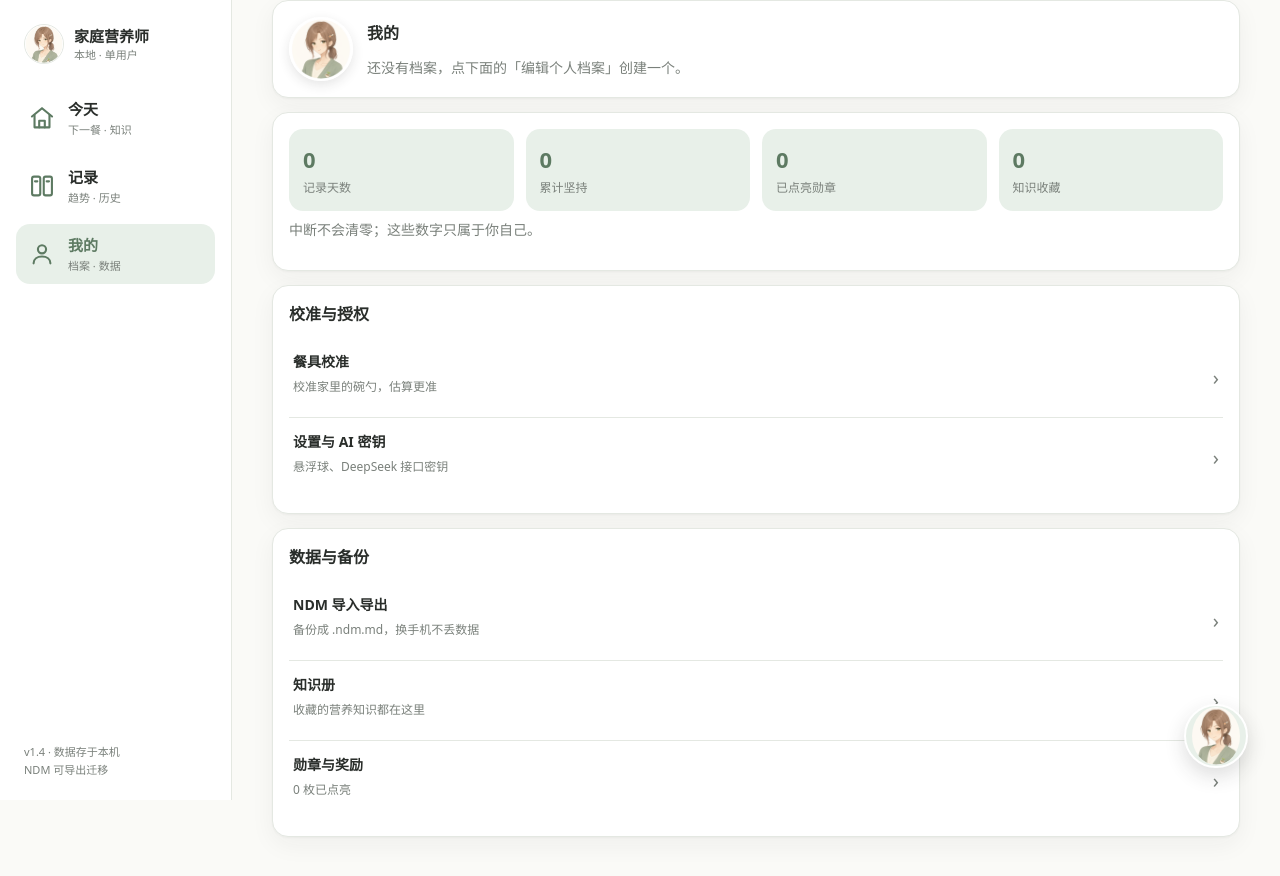
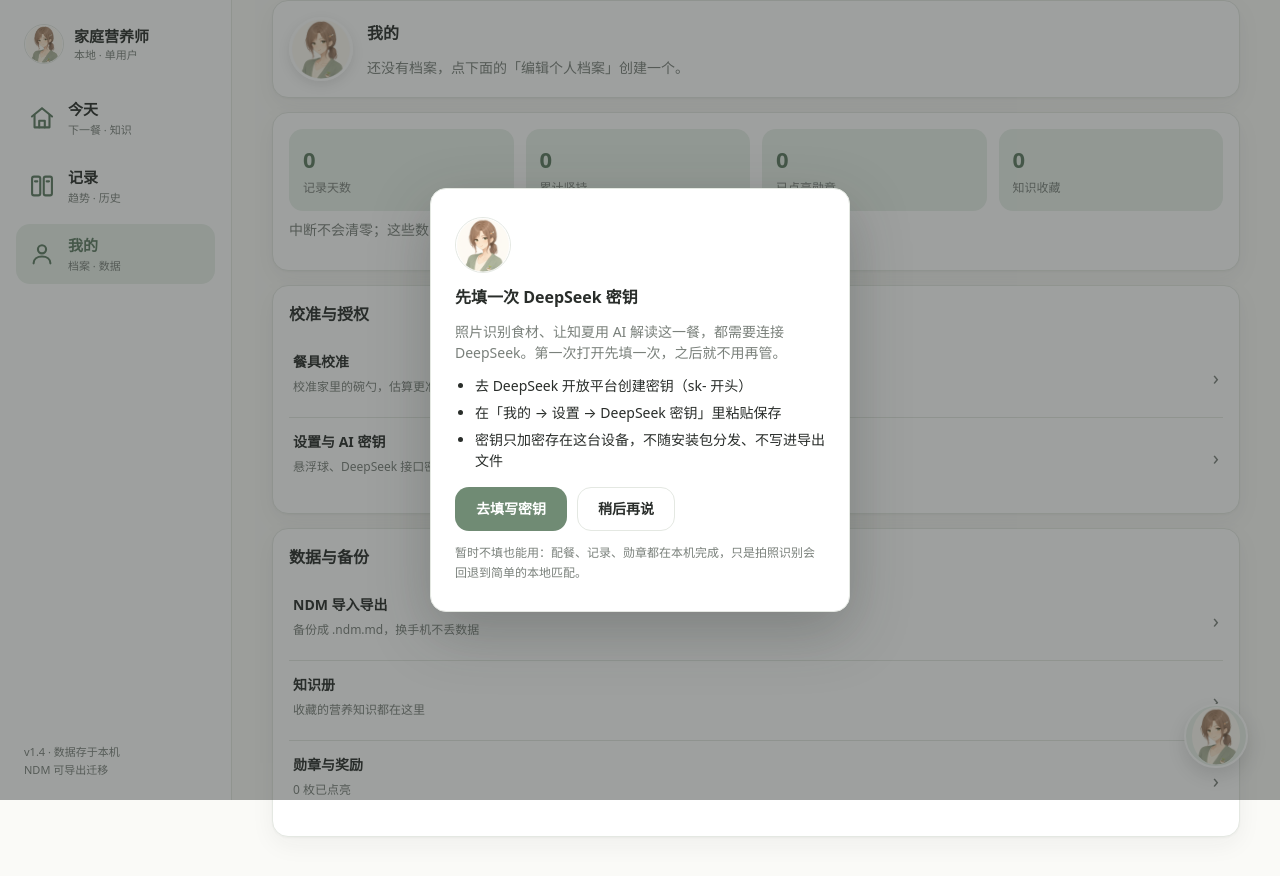
Before and after one commit to WFY-1-BYO/-app, a React (Vite) app: page /mine in a window 1280 px wide. Shown: the top 876 px of the page. Built offline with nearby package versions, Linux system fonts and the light colour scheme.

Commit message:
feat(v1.7): 首次启动提醒填写 DeepSeek 密钥，修正看图说明

```diff
--- a/src/App.tsx
+++ b/src/App.tsx
@@ -1,6 +1,7 @@
 import { useEffect } from 'react'
 import { BrowserRouter, Route, Routes } from 'react-router-dom'
 import AppShell from './components/AppShell'
+import ApiKeyPrompt from './components/ApiKeyPrompt'
 import Onboarding from './pages/Onboarding'
 import Today from './pages/Today'
 import Records from './pages/Records'
@@ -41,6 +42,7 @@ export default function App() {
 
   return (
     <BrowserRouter>
+      <ApiKeyPrompt />
       <Routes>
         <Route element={<AppShell />}>
           <Route path="/" element={<Today />} />
--- /dev/null
+++ b/src/components/ApiKeyPrompt.tsx
@@ -0,0 +1,62 @@
+import { useState } from 'react'
+import { useNavigate } from 'react-router-dom'
+import { useAppStore } from '../store/appStore'
+import { markApiKeyPromptSeen, shouldShowApiKeyPrompt } from '../lib/apiKeyPrompt'
+
+/**
+ * 首次打开 App 时的密钥引导。
+ * 拍照识别食材、健康报告解读、配餐 AI 点评都依赖 DeepSeek，没填密钥时会
+ * 回退到本地规则 —— 所以第一次启动就把这件事说清楚，并给一条直达设置的路。
+ * 只弹一次，密钥本身不在这里输入、不回显、不进产物。
+ */
+export default function ApiKeyPrompt() {
+  const settings = useAppStore(state => state.data.settings)
+  const initialized = useAppStore(state => state.initialized)
+  const navigate = useNavigate()
+  const [visible, setVisible] = useState(
+    () => initialized && shouldShowApiKeyPrompt(settings),
+  )
+
+  if (!visible) return null
+
+  const dismiss = (goToSettings: boolean) => {
+    markApiKeyPromptSeen()
+    setVisible(false)
+    if (goToSettings) navigate('/settings')
+  }
+
+  return (
+    <div className="api-key-prompt-backdrop">
+      <section
+        className="card api-key-prompt-card"
+        role="dialog"
+        aria-modal="true"
+        aria-labelledby="api-key-prompt-title"
+      >
+        <img src="/assistant.png" alt="知夏" className="api-key-prompt-avatar" />
+        <h2 id="api-key-prompt-title" className="section-title">
+          先填一次 DeepSeek 密钥
+        </h2>
+        <p className="muted">
+          照片识别食材、让知夏用 AI 解读这一餐，都需要连接 DeepSeek。第一次打开先填一次，之后就不用再管。
+        </p>
+        <ul className="api-key-prompt-list">
+          <li>去 DeepSeek 开放平台创建密钥（sk- 开头）</li>
+          <li>在「我的 → 设置 → DeepSeek 密钥」里粘贴保存</li>
+          <li>密钥只加密存在这台设备，不随安装包分发、不写进导出文件</li>
+        </ul>
+        <div className="row api-key-prompt-actions">
+          <button type="button" className="button" onClick={() => dismiss(true)}>
+            去填写密钥
+          </button>
+          <button type="button" className="button ghost" onClick={() => dismiss(false)}>
+            稍后再说
+          </button>
+        </div>
+        <p className="muted api-key-prompt-foot">
+          暂时不填也能用：配餐、记录、勋章都在本机完成，只是拍照识别会回退到简单的本地匹配。
+        </p>
+      </section>
+    </div>
+  )
+}
--- /dev/null
+++ b/src/lib/apiKeyPrompt.ts
@@ -0,0 +1,57 @@
+import type { AppSettings } from '../types'
+import { hasAiKey } from './aiKey'
+
+/** 首次启动提醒只弹一次；用户选「稍后再说」或「去填写」后都记下，不再打扰。 */
+export const API_KEY_PROMPT_STORAGE_KEY = 'family-nutritionist:api-key-prompt:v1'
+
+type ReadStorage = Pick<Storage, 'getItem'>
+type WriteStorage = Pick<Storage, 'setItem'>
+
+function browserStorage(): Storage | null {
+  try {
+    return typeof window === 'undefined' ? null : window.localStorage
+  } catch {
+    return null
+  }
+}
+
+/**
+ * 是否需要提醒填密钥：只在「首次打开」且「尚未填写密钥」时为真。
+ * localStorage 不可用时仍然提醒（隐私模式下最多每次启动提醒一次）。
+ */
+export function shouldShowApiKeyPrompt(
+  settings: AppSettings,
+  storage: ReadStorage | null = browserStorage(),
+): boolean {
+  if (hasAiKey(settings)) return false
+  if (!storage) return true
+  try {
+    return storage.getItem(API_KEY_PROMPT_STORAGE_KEY) !== 'seen'
+  } catch {
+    return true
+  }
+}
+
+/** 记住用户已经看过提醒。 */
+export function markApiKeyPromptSeen(
+  storage: WriteStorage | null = browserStorage(),
+): void {
+  if (!storage) return
+  try {
+    storage.setItem(API_KEY_PROMPT_STORAGE_KEY, 'seen')
+  } catch {
+    // 存不下就算了：不影响 App 使用
+  }
+}
+
+/** 仅供测试与「重置提醒」使用。 */
+export function resetApiKeyPrompt(
+  storage: Pick<Storage, 'removeItem'> | null = browserStorage(),
+): void {
+  if (!storage) return
+  try {
+    storage.removeItem(API_KEY_PROMPT_STORAGE_KEY)
+  } catch {
+    // 忽略
+  }
+}
--- a/src/pages/Settings.tsx
+++ b/src/pages/Settings.tsx
@@ -97,8 +97,8 @@ export default function Settings() {
         <h2 className="section-title">DeepSeek 密钥</h2>
         <p className="muted">
           接口已内置（api.deepseek.com），你只需要在 DeepSeek
-          开放平台创建密钥后填一次。填好后：健康报告文字可在线识别，配餐结果可让知夏做 AI
-          解读。
+          开放平台创建密钥后填一次。填好后：食材照片可以看图识别，健康报告文字可在线识别，配餐结果可让知夏做
+          AI 解读。
         </p>
 
         <div className="form-row">
@@ -132,8 +132,8 @@ export default function Settings() {
 
         <div className="key-disclaimer">
           <p className="muted">
-            如实说明：食材照片识别走本地几何估算（DeepSeek 暂不支持看图），不依赖密钥；AI
-            只处理文字（报告解读、配餐点评）。密钥加密保存到本机，不回显、不写进导出文档；但纯前端方案下仍可能被从本机提取，请不要在共用设备上填入重要密钥。
+            如实说明：食材照片识别调用 DeepSeek 视觉模型，必须先填密钥才能看图；没填时只按文件名做简单匹配，结果请手动确认。健康报告解读、每日知识、配餐
+            AI 解读同样需要密钥。密钥加密保存到本机，不回显、不写进导出文件、不随安装包分发；但纯前端方案下仍可能被从本机提取，请不要在共用设备上填入重要密钥。
           </p>
         </div>
       </section>
--- a/src/styles/app.css
+++ b/src/styles/app.css
@@ -1583,3 +1583,102 @@ button.chip {
   line-height: 1.7;
   white-space: pre-wrap;
 }
+
+/* ===== V1.7 首次启动：DeepSeek 密钥引导 ===== */
+.api-key-prompt-backdrop {
+  position: fixed;
+  inset: 0;
+  z-index: 80;
+  display: grid;
+  place-items: center;
+  padding: 20px;
+  background: rgba(41, 45, 42, 0.45);
+}
+
+.api-key-prompt-card {
+  width: 100%;
+  max-width: 420px;
+  padding: 28px 24px;
+  display: flex;
+  flex-direction: column;
+  gap: 12px;
+  text-align: left;
+  box-shadow: 0 20px 60px rgba(41, 45, 42, 0.28);
+}
+
+.api-key-prompt-avatar {
+  width: 56px;
+  height: 56px;
+  border-radius: 50%;
+  border: 1px solid var(--border);
+}
+
+.api-key-prompt-card .section-title {
+  margin: 0;
+}
+
+.api-key-prompt-card p {
+  margin: 0;
+}
+
+.api-key-prompt-list {
+  margin: 0;
+  padding-left: 20px;
+  display: grid;
+  gap: 6px;
+  font-size: var(--fs-body);
+}
+
+.api-key-prompt-actions {
+  gap: 10px;
+  flex-wrap: wrap;
+  margin-top: 4px;
+}
+
+.api-key-prompt-foot {
+  font-size: var(--fs-hint);
+  line-height: 1.7;
+}
+
+/* ===== V1.7 配餐：建议烹饪方式 ===== */
+.cooking-method-list {
+  display: grid;
+  gap: 10px;
+  margin: 0;
+  padding: 0;
+  list-style: none;
+}
+
+.cooking-method {
+  border: 1px solid var(--border);
+  border-radius: 12px;
+  padding: 12px 14px;
+  background: var(--primary-soft);
+}
+
+.cooking-method-head {
+  display: flex;
+  align-items: baseline;
+  gap: 8px;
+  flex-wrap: wrap;
+}
+
+.cooking-method-name {
+  font-size: var(--fs-section);
+  color: var(--primary-strong);
+}
+
+.cooking-method-tag {
+  font-size: var(--fs-label);
+  color: var(--muted);
+}
+
+.cooking-method p {
+  margin: 4px 0 0;
+  line-height: 1.6;
+}
+
+.cooking-method .cooking-method-tip {
+  font-size: var(--fs-hint);
+  color: var(--muted);
+}
```
Also changed, not shown: 2 other files (tests, documents, lock files or other folders).
